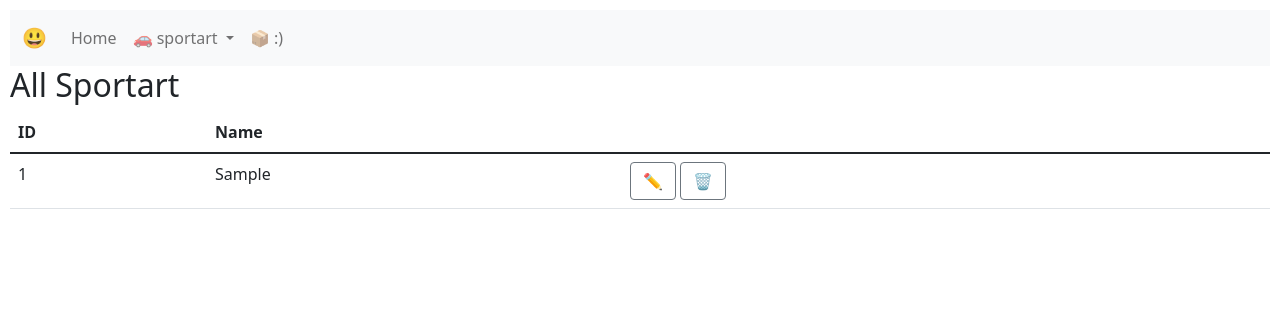
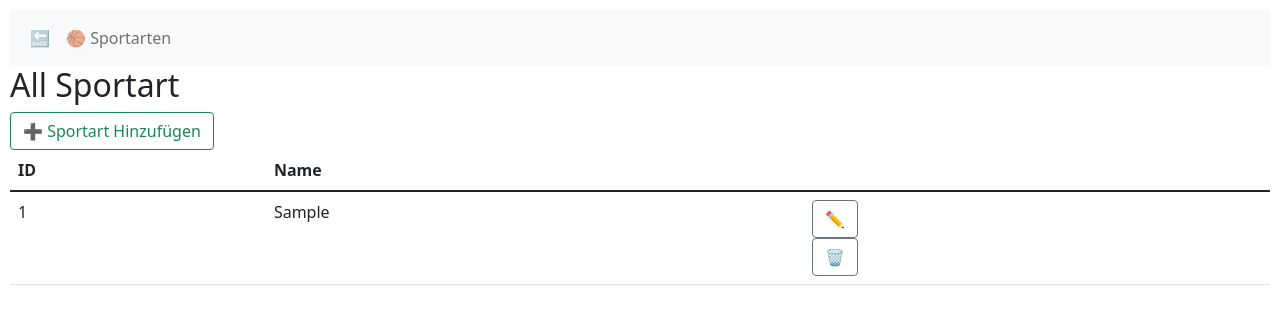
Before and after one commit to kxthii/Infi_Projekt, a Flask app: page /sportart in a window 1280 px wide. Shown: the top 324 px of the page. Run offline with Flask 2, Linux system fonts and the light colour scheme; tables that the repository leaves empty hold one stand-in row (values such as "Sample post"); some libraries are stand-ins or nearby versions.

Commit message:
05.04.2022

```diff
--- a/controllers/sportart.py
+++ b/controllers/sportart.py
@@ -68,6 +68,7 @@ def sportart_edit():
 def deleteSportart():
     delete_item_form_obj = SportartDeleteForm()
     if delete_item_form_obj.validate_on_submit():
+        #print("7")
 
         sportart_code_to_delete = delete_item_form_obj.Sportart_ID.data
         sportart_to_delete = db.session.query(Sportart).filter(Sportart.Sportart_ID == sportart_code_to_delete)
--- a/static/classicmodels.js
+++ b/static/classicmodels.js
@@ -1,4 +1,4 @@
-function sportartProduct(element) {
+function deleteSportart(element) {
 
     if(window.confirm("Wollen Sie das Item wirklich löschen"))
     {
--- a/templates/base.html
+++ b/templates/base.html
@@ -20,18 +20,18 @@
 
   <nav class="navbar navbar-expand-lg navbar-light bg-light">
     <div class="container-fluid">
-      <a class="navbar-brand" href="#">😃</a>
+      <!--<a class="navbar-brand" href="#">😃</a>
       <button class="navbar-toggler" type="button" data-bs-toggle="collapse" data-bs-target="#navbarNavAltMarkup"
         aria-controls="navbarNavAltMarkup" aria-expanded="false" aria-label="Toggle navigation">
         <span class="navbar-toggler-icon"></span>
-      </button>
+      </button>-->
       <div class="collapse navbar-collapse" id="navbarNavAltMarkup">
         <div class="navbar-nav">
           <li class="nav-item">
-            <a class="nav-link" href="/">Home</a>
+            <a class="nav-link" href="/">🔙</a>
           </li>
 
-          <li class="nav-item dropdown">
+          <!--<li class="nav-item dropdown">
             <a class="nav-link dropdown-toggle" href="/sportart" id="navbarDropdownMenuLink" role="button"
               data-bs-toggle="dropdown" aria-expanded="false">
               🚗 sportart
@@ -40,10 +40,10 @@
               <li><a class="dropdown-item" href="/sportart">Anzeigen</a></li>
               <li><a class="dropdown-item" href="/sportart/add">Hinzufügen</a></li>
             </ul>
-          </li>
+          </li>-->
 
           <li class="nav-item">
-            <a class="nav-link" href="/sportler">📦 :)</a>
+            <a class="nav-link" href="/sportart"> 🏀 Sportarten</a>
           </li>
 
         </div>
--- a/templates/sportart/sportart.html
+++ b/templates/sportart/sportart.html
@@ -16,6 +16,8 @@
 
 <h2>All Sportart</h2>
 
+<a href="/sportart/add" class="btn btn-outline-success">➕ Sportart Hinzufügen</a>
+
 <table class="table">
   <thead>
     <tr>
@@ -31,10 +33,11 @@
       <td>{{sportart.Sportart}}</td>
       <td>
         <a class="btn btn-outline-secondary" href="/sportart/edit?Sportart_ID={{sportart.Sportart_ID}}">✏️</a>
-        <form action="/sportart/delete" method="post" style="display: inline;">
-          <input type="hidden" name="csrf_token" value="{{ csrf_token() }}">
+
+        <form method="post" action="/sportart/delete">
+          <input type="hidden"name="csrf_token" value="{{ csrf_token() }}">
           <input type="hidden" name="Sportart_ID" id="Sportart_ID" value="{{sportart.Sportart_ID}}">
-          <a class="btn btn-outline-secondary" href="#" onclick="deleteSportart(this); return false;">🗑️</a>
+          <button class="btn btn-outline-secondary" type="button" onclick="deleteSportart(this); return false;">🗑️</button>
         </form>
       </td>
     </tr>
--- a/templates/sportart/sportart_add.html
+++ b/templates/sportart/sportart_add.html
@@ -10,7 +10,7 @@
     <!-- {{ form.errors }} -->
 
     <div class="mb-3">
-        <label for="Sportart_ID" class="form-label">ID</label>
+       <label for="Sportart_ID" class="form-label">ID</label>
         {{form.Sportart_ID(class_="form-control")}}
     </div>
 
@@ -19,7 +19,7 @@
         {{form.Sportart(class_="form-control")}}
     </div>
 
-    <button type="submit" class="btn btn-primary">Submit</button>
+    <button type="submit" class="btn btn-primary">ADD</button>
 </form>
 
 {%endblock%}
--- a/templates/sportart/sportart_edit.html
+++ b/templates/sportart/sportart_edit.html
@@ -20,7 +20,7 @@
     </div>
 
 
-    <button type="submit" class="btn btn-primary">Submit</button>
+    <button type="submit" class="btn btn-primary">EDIT</button>
 </form>
 
 {%endblock%}
```
